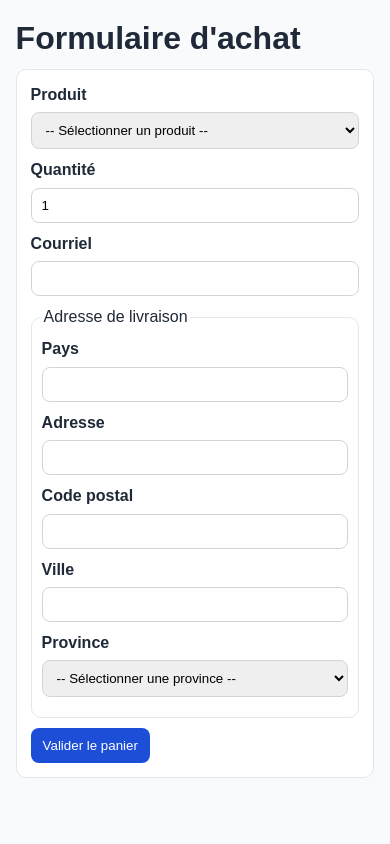
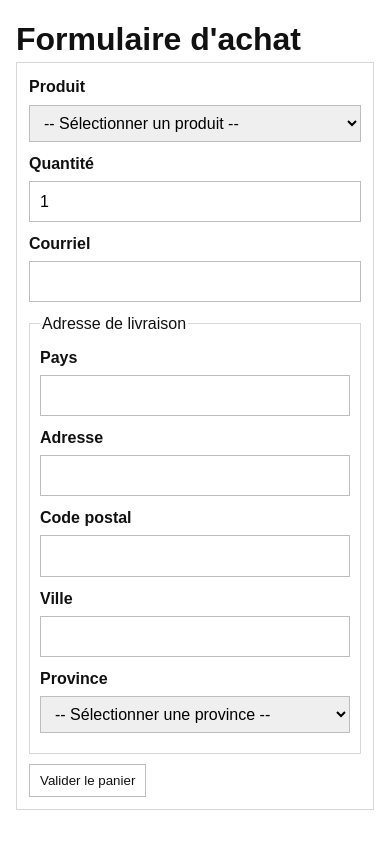
Before and after one commit to guyjuniorcalvet/Web_application, a Flask app: page /ui/order in a window 390 px wide. Run offline with Flask 3, Linux system fonts and the light colour scheme; data that the repository does not hold is empty; some libraries are stand-ins or nearby versions.

Commit message:
Style simple: harmoniser la mise en page et la responsivite

```diff
--- a/inf349/static/styles.css
+++ b/inf349/static/styles.css
@@ -5,131 +5,98 @@
 body {
   margin: 0;
   font-family: Arial, sans-serif;
-  line-height: 1.4;
-  color: #1f2937;
-  background: #f8fafc;
+  line-height: 1.45;
+  color: #111;
+  background: #fff;
 }
 
 .container {
-  width: min(1100px, 92%);
+  width: min(1100px, 100%);
   margin: 0 auto;
-  padding: 16px 0 28px;
+  padding: 20px;
+}
+
+h1,
+h2 {
+  margin: 0;
+}
+
+a {
+  color: inherit;
 }
 
 .page-header {
+  margin-bottom: 16px;
   display: flex;
   justify-content: space-between;
   align-items: center;
   gap: 12px;
   flex-wrap: wrap;
-  margin-bottom: 16px;
-}
-
-h1, h2 {
-  margin: 0 0 8px;
-}
-
-a {
-  color: #1d4ed8;
-  text-decoration: none;
-}
-
-a:hover {
-  text-decoration: underline;
 }
 
 .notice,
 .error {
+  margin: 0 0 12px 0;
   padding: 10px 12px;
-  border-radius: 8px;
-  margin-bottom: 12px;
-}
-
-.notice {
-  background: #dcfce7;
-}
-
-.error {
-  background: #fee2e2;
+  border: 1px solid #d7d7d7;
 }
 
 .product-list {
   display: grid;
-  grid-template-columns: repeat(auto-fit, minmax(240px, 1fr));
+  grid-template-columns: repeat(3, minmax(0, 1fr));
   gap: 14px;
 }
 
 .product-card {
-  display: flex;
-  flex-direction: column;
-  border: 1px solid #e5e7eb;
-  border-radius: 10px;
-  background: #fff;
-  overflow: hidden;
+  border: 1px solid #d7d7d7;
+  padding: 12px;
+  display: grid;
+  gap: 12px;
+  grid-template-rows: auto 1fr auto;
 }
 
 .product-image {
-  background: #f3f4f6;
+  width: 100%;
   aspect-ratio: 4 / 3;
+  border: 1px solid #d7d7d7;
+  overflow: hidden;
 }
 
 .product-image img {
   width: 100%;
   height: 100%;
   object-fit: cover;
+  display: block;
 }
 
 .product-body {
-  padding: 12px;
+  display: grid;
+  gap: 6px;
 }
 
-.product-meta {
-  margin: 6px 0;
+.product-body p {
+  margin: 0;
 }
 
 .stock-status {
   display: inline-block;
   font-size: 0.85rem;
-  border-radius: 999px;
-  padding: 3px 10px;
-}
-
-.in-stock {
-  background: #dcfce7;
-}
-
-.out-of-stock {
-  background: #fee2e2;
 }
 
 .product-actions {
-  margin-top: auto;
-  padding: 0 12px 12px;
+  margin-top: 4px;
 }
 
-button,
-.button-link {
-  border: 0;
-  border-radius: 8px;
-  padding: 10px 12px;
+.add-to-cart,
+.button-link,
+button {
+  display: inline-block;
+  padding: 8px 10px;
+  border: 1px solid #bdbdbd;
+  background: transparent;
+  color: inherit;
+  text-decoration: none;
   cursor: pointer;
-  background: #1d4ed8;
-  color: #fff;
-  display: inline-block;
-}
-
-.add-to-cart {
-  border: 0;
-  border-radius: 8px;
-  padding: 10px 12px;
-  cursor: pointer;
-  background: #1d4ed8;
-  color: #fff;
-  display: inline-block;
-}
-
-.add-to-cart:hover {
-  text-decoration: none;
 }
 
 button[disabled] {
@@ -137,16 +104,18 @@ button[disabled] {
   cursor: not-allowed;
 }
 
-form {
-  background: #fff;
-  border: 1px solid #e5e7eb;
-  border-radius: 10px;
-  padding: 14px;
+form,
+.order-summary {
+  border: 1px solid #d7d7d7;
+  padding: 12px;
+}
+
+.order-summary p {
+  margin: 0 0 8px 0;
 }
 
 .field-row {
   display: grid;
-  grid-template-columns: 1fr;
   gap: 6px;
   margin-bottom: 10px;
 }
@@ -158,34 +127,22 @@ label {
 input,
 select {
   width: 100%;
-  padding: 9px 10px;
-  border: 1px solid #d1d5db;
-  border-radius: 8px;
+  padding: 8px 10px;
+  border: 1px solid #bdbdbd;
+  font: inherit;
 }
 
 fieldset {
-  border: 1px solid #e5e7eb;
-  border-radius: 10px;
+  border: 1px solid #d7d7d7;
   margin: 10px 0;
   padding: 10px;
-}
-
-.order-summary {
-  background: #fff;
-  border: 1px solid #e5e7eb;
-  border-radius: 10px;
-  padding: 14px;
-}
-
-.order-summary p {
-  margin: 6px 0;
 }
 
 .actions {
   margin-top: 12px;
   display: flex;
+  flex-wrap: wrap;
   gap: 10px;
-  flex-wrap: wrap;
 }
 
 @media (min-width: 768px) {
@@ -199,3 +156,24 @@ fieldset {
     grid-column: 1 / -1;
   }
 }
+
+@media (max-width: 960px) {
+  .product-list {
+    grid-template-columns: repeat(2, minmax(0, 1fr));
+  }
+}
+
+@media (max-width: 640px) {
+  .container {
+    padding: 16px;
+  }
+
+  .page-header {
+    align-items: flex-start;
+    flex-direction: column;
+  }
+
+  .product-list {
+    grid-template-columns: 1fr;
+  }
+}
--- a/inf349/templates/list_products.html
+++ b/inf349/templates/list_products.html
@@ -4,7 +4,7 @@
   <meta charset="utf-8">
   <meta name="viewport" content="width=device-width, initial-scale=1">
   <title>Boutique - Liste de produits</title>
-  <link rel="stylesheet" href="{{ url_for('static', filename='styles.css') }}">
+  <link rel="stylesheet" href="{{ url_for('static', filename='styles.css', v='20260228b') }}">
 </head>
 <body>
   <main class="container">
--- a/inf349/templates/order_confirmation.html
+++ b/inf349/templates/order_confirmation.html
@@ -4,7 +4,7 @@
   <meta charset="utf-8">
   <meta name="viewport" content="width=device-width, initial-scale=1">
   <title>Panier valide</title>
-  <link rel="stylesheet" href="{{ url_for('static', filename='styles.css') }}">
+  <link rel="stylesheet" href="{{ url_for('static', filename='styles.css', v='20260228b') }}">
 </head>
 <body>
   <main class="container">
--- a/inf349/templates/order_form.html
+++ b/inf349/templates/order_form.html
@@ -4,7 +4,7 @@
   <meta charset="utf-8">
   <meta name="viewport" content="width=device-width, initial-scale=1">
   <title>Formulaire d'achat</title>
-  <link rel="stylesheet" href="{{ url_for('static', filename='styles.css') }}">
+  <link rel="stylesheet" href="{{ url_for('static', filename='styles.css', v='20260228b') }}">
 </head>
 <body>
   <main class="container">
--- a/inf349/templates/payment_form.html
+++ b/inf349/templates/payment_form.html
@@ -4,7 +4,7 @@
   <meta charset="utf-8">
   <meta name="viewport" content="width=device-width, initial-scale=1">
   <title>Paiement de la commande</title>
-  <link rel="stylesheet" href="{{ url_for('static', filename='styles.css') }}">
+  <link rel="stylesheet" href="{{ url_for('static', filename='styles.css', v='20260228b') }}">
 </head>
 <body>
   <main class="container">
```
